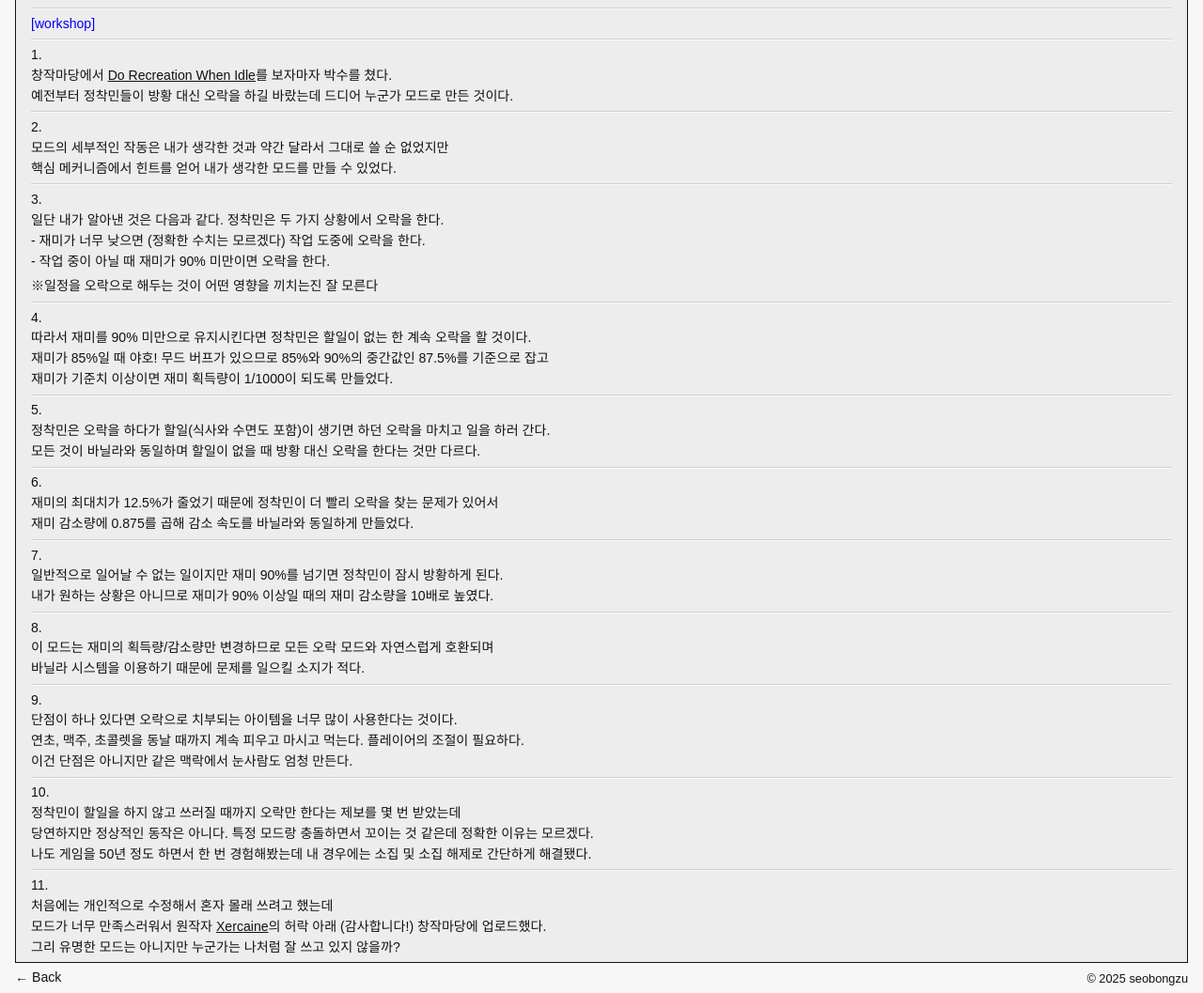
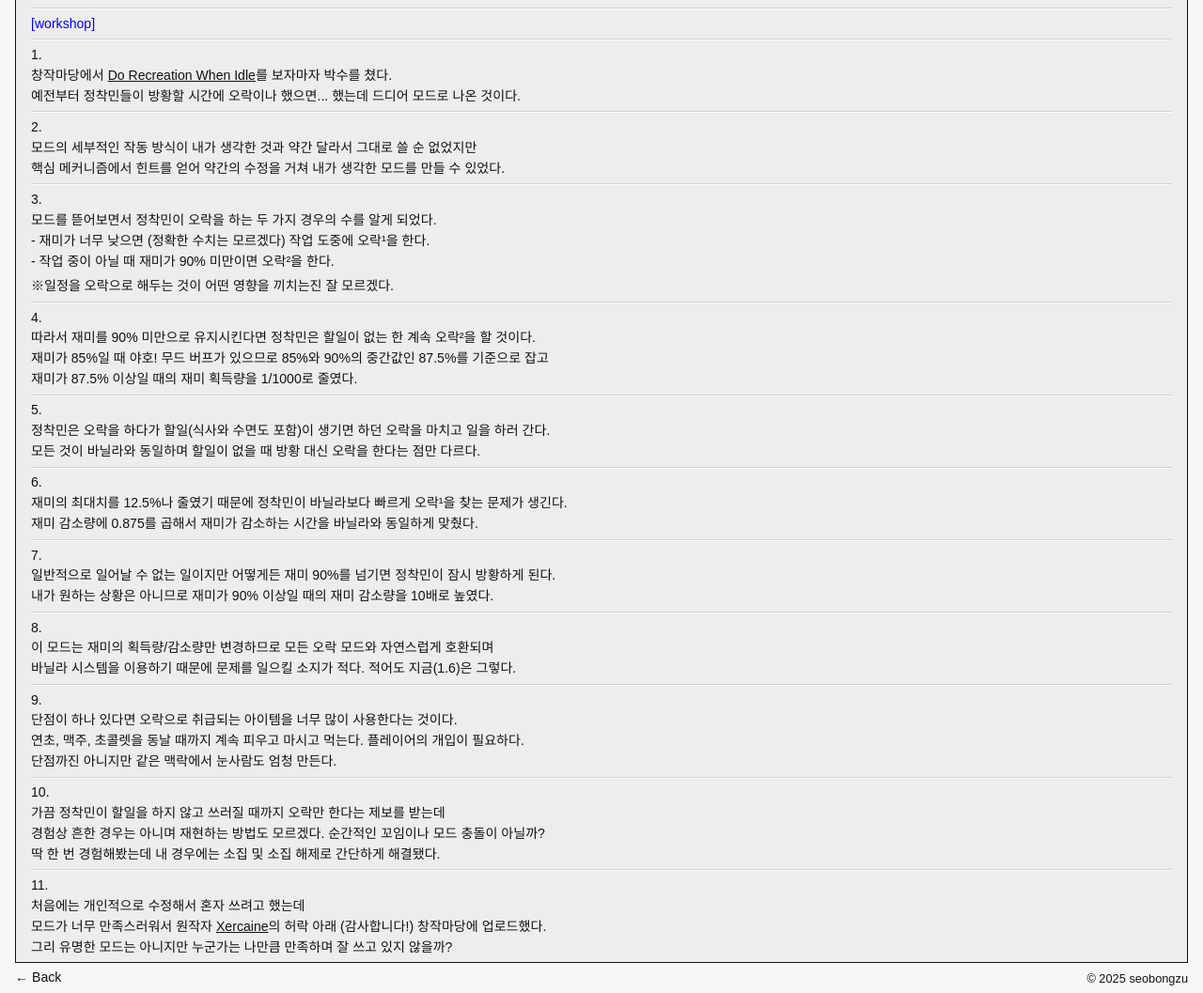
Before and after one commit to seobongzu/seobongzu.github.io, a Jekyll site: the page built from _posts/2025-01-19-Endless-Recreation.md, in a window 1280 px wide and 1400 px high, scrolled down 486 px. Shown: the part 343-1400 px from the top of the window at 94% size. Built offline with Jekyll 4.4.1, drawn with Linux system fonts in a browser that asks for light colours.

Commit message:
edit: Endless Recreation

```diff
--- a/_posts/2025-01-19-Endless-Recreation.md
+++ b/_posts/2025-01-19-Endless-Recreation.md
@@ -18,72 +18,72 @@ image: "https://seobongzu.com/assets/images/rimworld/EndlessRecreation/EndlessRe
 <p>
 1.<br>
 창작마당에서 <a href="https://steamcommunity.com/sharedfiles/filedetails/?id=3368214339" target="_blank">Do Recreation When Idle</a>를 보자마자 박수를 쳤다.<br>
-예전부터 정착민들이 방황 대신 오락을 하길 바랐는데 드디어 누군가 모드로 만든 것이다.
+예전부터 정착민들이 방황할 시간에 오락이나 했으면... 했는데 드디어 모드로 나온 것이다.
 </p>
 <div class="half-space"></div><hr><div class="half-space"></div>
 <p>
 2.<br>
-모드의 세부적인 작동은 내가 생각한 것과 약간 달라서 그대로 쓸 순 없었지만<br>
-핵심 메커니즘에서 힌트를 얻어 내가 생각한 모드를 만들 수 있었다.
+모드의 세부적인 작동 방식이 내가 생각한 것과 약간 달라서 그대로 쓸 순 없었지만<br>
+핵심 메커니즘에서 힌트를 얻어 약간의 수정을 거쳐 내가 생각한 모드를 만들 수 있었다.
 </p>
 <div class="half-space"></div><hr><div class="half-space"></div>
 <p>
 3.<br>
-일단 내가 알아낸 것은 다음과 같다. 정착민은 두 가지 상황에서 오락을 한다.<br>
-- 재미가 너무 낮으면 (정확한 수치는 모르겠다) 작업 도중에 오락을 한다.<br>
-- 작업 중이 아닐 때 재미가 90% 미만이면 오락을 한다.<br>
+모드를 뜯어보면서 정착민이 오락을 하는 두 가지 경우의 수를 알게 되었다.<br>
+- 재미가 너무 낮으면 (정확한 수치는 모르겠다) 작업 도중에 오락¹을 한다.<br>
+- 작업 중이 아닐 때 재미가 90% 미만이면 오락²을 한다.<br>
 <div class="half-space"></div>
-※일정을 오락으로 해두는 것이 어떤 영향을 끼치는진 잘 모른다
+※일정을 오락으로 해두는 것이 어떤 영향을 끼치는진 잘 모르겠다.
 </p>
 <div class="half-space"></div><hr><div class="half-space"></div>
 <p>
 4.<br>
-따라서 재미를 90% 미만으로 유지시킨다면 정착민은 할일이 없는 한 계속 오락을 할 것이다.<br>
+따라서 재미를 90% 미만으로 유지시킨다면 정착민은 할일이 없는 한 계속 오락²을 할 것이다.<br>
 재미가 85%일 때 야호! 무드 버프가 있으므로 85%와 90%의 중간값인 87.5%를 기준으로 잡고<br>
-재미가 기준치 이상이면 재미 획득량이 1/1000이 되도록 만들었다.
+재미가 87.5% 이상일 때의 재미 획득량을 1/1000로 줄였다.
 </p>
 <div class="half-space"></div><hr><div class="half-space"></div>
 <p>
 5.<br>
 정착민은 오락을 하다가 할일(식사와 수면도 포함)이 생기면 하던 오락을 마치고 일을 하러 간다.<br>
-모든 것이 바닐라와 동일하며 할일이 없을 때 방황 대신 오락을 한다는 것만 다르다.
+모든 것이 바닐라와 동일하며 할일이 없을 때 방황 대신 오락을 한다는 점만 다르다.
 </p>
 <div class="half-space"></div><hr><div class="half-space"></div>
 <p>
 6.<br>
-재미의 최대치가 12.5%가 줄었기 때문에 정착민이 더 빨리 오락을 찾는 문제가 있어서<br>
-재미 감소량에 0.875를 곱해 감소 속도를 바닐라와 동일하게 만들었다.
+재미의 최대치를 12.5%나 줄였기 때문에 정착민이 바닐라보다 빠르게 오락¹을 찾는 문제가 생긴다.<br>
+재미 감소량에 0.875를 곱해서 재미가 감소하는 시간을 바닐라와 동일하게 맞췄다.
 </p>
 <div class="half-space"></div><hr><div class="half-space"></div>
 <p>
 7.<br>
-일반적으로 일어날 수 없는 일이지만 재미 90%를 넘기면 정착민이 잠시 방황하게 된다.<br>
-내가 원하는 상황은 아니므로 재미가 90% 이상일 때의 재미 감소량을 10배로 높였다.
+일반적으로 일어날 수 없는 일이지만 어떻게든 재미 90%를 넘기면 정착민이 잠시 방황하게 된다.<br>
+내가 원하는 상황은 아니므로 재미가 90% 이상일 때의 재미 감소량을 10배로 높였다.<br>
 </p>
 <div class="half-space"></div><hr><div class="half-space"></div>
 <p>
 8.<br>
 이 모드는 재미의 획득량/감소량만 변경하므로 모든 오락 모드와 자연스럽게 호환되며<br>
-바닐라 시스템을 이용하기 때문에 문제를 일으킬 소지가 적다.
+바닐라 시스템을 이용하기 때문에 문제를 일으킬 소지가 적다. 적어도 지금(1.6)은 그렇다.
 </p>
 <div class="half-space"></div><hr><div class="half-space"></div>
 <p>
 9.<br>
-단점이 하나 있다면 오락으로 치부되는 아이템을 너무 많이 사용한다는 것이다.<br>
-연초, 맥주, 초콜렛을 동날 때까지 계속 피우고 마시고 먹는다. 플레이어의 조절이 필요하다.<br>
-이건 단점은 아니지만 같은 맥락에서 눈사람도 엄청 만든다.
+단점이 하나 있다면 오락으로 취급되는 아이템을 너무 많이 사용한다는 것이다.<br>
+연초, 맥주, 초콜렛을 동날 때까지 계속 피우고 마시고 먹는다. 플레이어의 개입이 필요하다.<br>
+단점까진 아니지만 같은 맥락에서 눈사람도 엄청 만든다.
 </p>
 <div class="half-space"></div><hr><div class="half-space"></div>
 <p>
 10.<br>
-정착민이 할일을 하지 않고 쓰러질 때까지 오락만 한다는 제보를 몇 번 받았는데<br>
-당연하지만 정상적인 동작은 아니다. 특정 모드랑 충돌하면서 꼬이는 것 같은데 정확한 이유는 모르겠다.<br>
-나도 게임을 50년 정도 하면서 한 번 경험해봤는데 내 경우에는 소집 및 소집 해제로 간단하게 해결됐다.
+가끔 정착민이 할일을 하지 않고 쓰러질 때까지 오락만 한다는 제보를 받는데<br>
+경험상 흔한 경우는 아니며 재현하는 방법도 모르겠다. 순간적인 꼬임이나 모드 충돌이 아닐까?<br>
+딱 한 번 경험해봤는데 내 경우에는 소집 및 소집 해제로 간단하게 해결됐다.
 </p>
 <div class="half-space"></div><hr><div class="half-space"></div>
 <p>
 11.<br>
-처음에는 개인적으로 수정해서 혼자 몰래 쓰려고 했는데<br>
+처음에는 개인적으로 수정해서 혼자 쓰려고 했는데<br>
 모드가 너무 만족스러워서 원작자 <a href="https://steamcommunity.com/profiles/76561198062265145/myworkshopfiles/?appid=294100" target="_blank">Xercaine</a>의 허락 아래 (감사합니다!) 창작마당에 업로드했다.<br>
-그리 유명한 모드는 아니지만 누군가는 나처럼 잘 쓰고 있지 않을까?
+그리 유명한 모드는 아니지만 누군가는 나만큼 만족하며 잘 쓰고 있지 않을까?
 </p>
```
Also changed, not shown: _posts/2025-06-05-Pawns-on-Display.md (+1 -1 lines).
